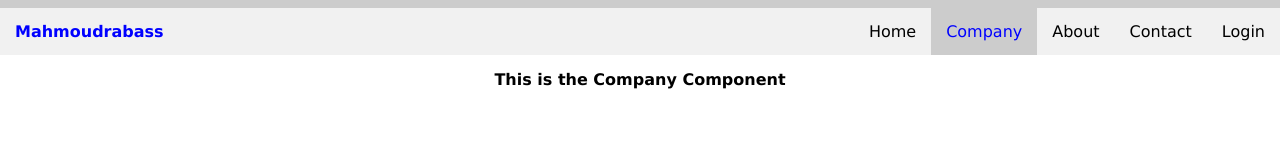
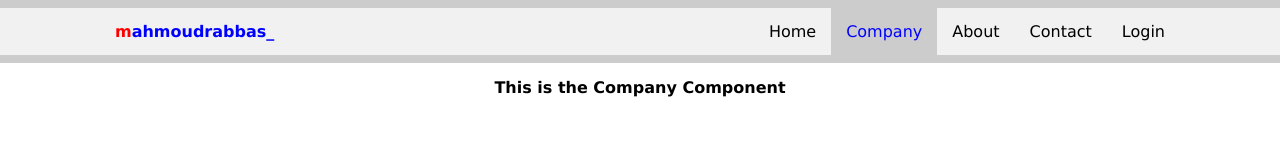
Before and after one commit to mahmoudrabbas/front-end-applications, a plain HTML site: page index.html in a window 1280 px wide. Drawn offline with Linux system fonts and the light colour scheme.

Commit message:
Add files via upload

```diff
--- a/index.html
+++ b/index.html
@@ -1,13 +1,15 @@
 <!DOCTYPE html>
 <html lang="en">
+
 <head>
     <meta charset="UTF-8">
     <meta http-equiv="X-UA-Compatible" content="IE=edge">
     <meta name="viewport" content="width=device-width, initial-scale=1.0">
     <link rel="stylesheet" href="https://cdnjs.cloudflare.com/ajax/libs/font-awesome/4.7.0/css/font-awesome.min.css">
-    <link rel="stylesheet" href="/style.css" />
-    <title>mahmoudrabass</title>
+    <link rel="stylesheet" href="./style.css" />
+    <title>mahmoudrabbas</title>
 </head>
+
 <body>
 
 
@@ -15,11 +17,12 @@
         <div class="container">
             <div class="row">
                 <div class="logo">
-                    <h5>Mahmoudrabass</h5>
+                    <h5>mahmoudrabbas_</h5>
                 </div>
                 <div class="topnav" id="myTopnav">
                     <a onclick="openComp(event, 'home')" class="btn" href="javascript:void(0);">Home</a>
-                    <a id="defaultOpened" onclick="openComp(event, 'company')" class="btn" href="javascript:void(0);">Company</a>
+                    <a id="defaultOpened" onclick="openComp(event, 'company')" class="btn"
+                        href="javascript:void(0);">Company</a>
                     <a onclick="openComp(event, 'about')" class="btn" href="javascript:void(0);">About</a>
                     <a onclick="openComp(event, 'contact')" class="btn" href="javascript:void(0);">Contact</a>
                     <a onclick="openComp(event, 'login')" class="btn" href="javascript:void(0);">Login</a>
@@ -51,6 +54,7 @@
     </div>
 
 
-    <script src="main.js"></script>
+    <script src="./main.js"></script>
 </body>
+
 </html>
--- a/style.css
+++ b/style.css
@@ -9,9 +9,10 @@
 .header {
     background-color: #f1f1f1;
     border-top: 8px solid #ccc;
+    border-bottom: 8px solid #ccc;
 }
 .container {
-    padding: 0px;
+    padding: 0px 100px;
 }
 .row {
     overflow: hidden;
@@ -20,6 +21,9 @@ div.logo {
     float: left;
     padding: 14px 15px;
     color: blue;
+}
+div.logo::first-letter {
+    color: red;
 }
 .topnav {
     overflow: hidden;
```
